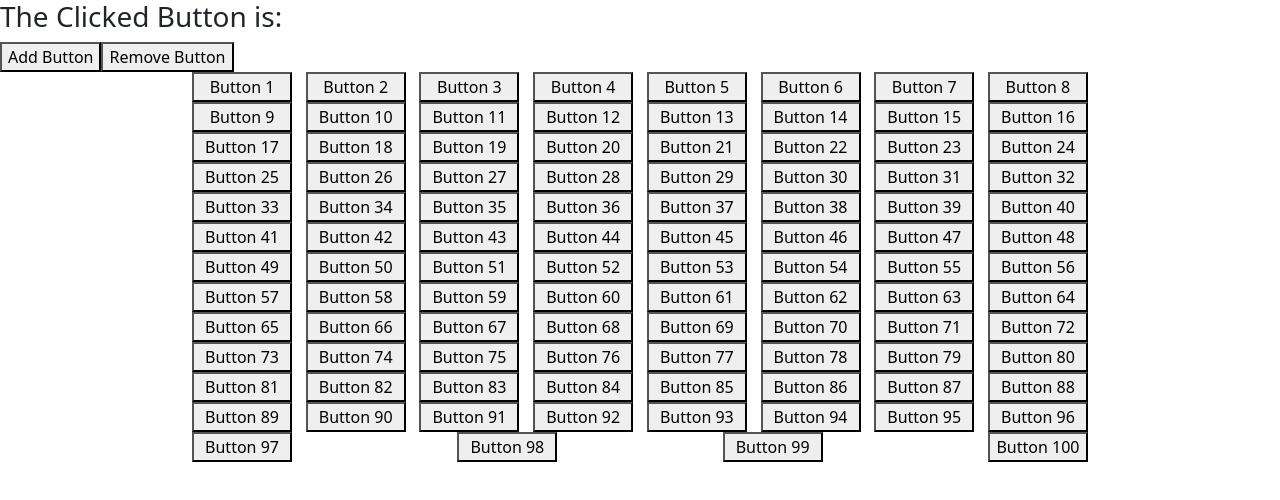
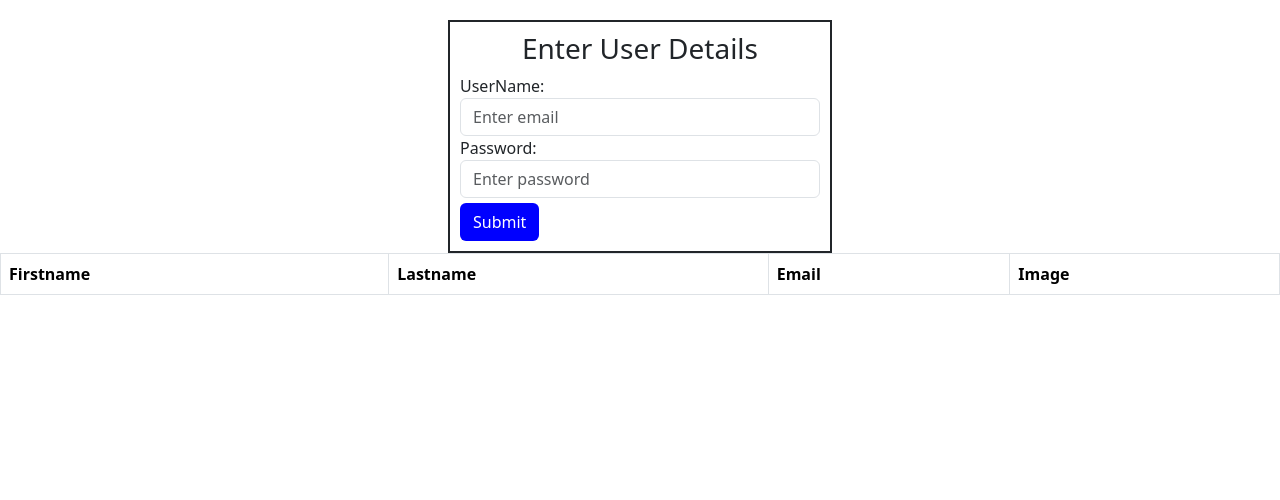
Before and after one commit to Amarpatel02/React-ViteProject1, a React (Vite) app: page / in a window 1280 px wide. Shown: the top 500 px of the page. Built offline with nearby package versions, Linux system fonts and the light colour scheme.

Commit message:
UncontrolledTask

```diff
--- a/src/App.jsx
+++ b/src/App.jsx
@@ -1,9 +1,9 @@
-import ButtonTask from "./Hooks/setState/buttonsTask"
+import UncontrolledInput from "./Hooks/useRef/uncontrolled"
 
 function Calling(){
 return(
    <>
-   <ButtonTask/>
+   <UncontrolledInput/>
    </>
 )
 }
--- /dev/null
+++ b/src/Hooks/useRef/uncontrolled.jsx
@@ -0,0 +1,132 @@
+import axios from "axios"
+import { useRef, useState } from "react"
+
+
+
+
+
+const UncontrolledInput =()=>{
+
+    let userName = useRef("")
+    let userPass = useRef("")
+
+    const [errors,setErrors]=useState("")
+    const[apiData,setApiData]=useState([])
+
+
+    const formSubmitFun = (event)=>{
+        event.preventDefault()
+
+        const enteredUsername = userName.current.value
+        const enteredUserpass = userPass.current.value
+
+      const ErrorsObj =  validadtionFun(enteredUsername,enteredUserpass)
+      console.log(ErrorsObj)
+
+      if(Object.keys(ErrorsObj).length>0){
+        setErrors(ErrorsObj)
+      }
+      else{
+        apiFunctionCall(enteredUsername,enteredUserpass)
+        console.log("else block")
+
+      }
+
+    }
+
+
+    const apiFunctionCall = async(name,pass)=>{
+      console.log("hello")
+        try{
+          const {data} = await axios.post("https://dummyjson.com/auth/login",{
+            "username":name,
+            "password":pass
+        })
+        setApiData([data])
+        }
+        catch(err){
+          console.log(err,"you have an error")
+        }
+
+        console.log(data)
+
+    }
+
+    const validadtionFun=(name,pass)=>{
+
+        const errorsObject ={
+
+        }
+        if(!name){
+            errorsObject.userError = "Please Enter the userName"
+        }
+        else if(name.length>15){
+            errorsObject.userError ="userName should be less than 15 Characters"
+        }
+
+        if(!pass){
+            errorsObject.passError = "Please Enter the Password"
+        }
+        else if(pass.length>15){
+            errorsObject.passError ="Password should be less than 15 Characters"
+        }
+        return errorsObject
+
+    }
+
+    return(
+      <>
+        <div style={{width:"30%",border:"2px solid",marginLeft:"35%", marginTop:"20px",padding:"10px"}}>
+          <h3 style={{textAlign:"center"}}>Enter User Details</h3>
+    <form onSubmit={formSubmitFun}>
+  <div className="form-group">
+    <label htmlFor="username">UserName:</label>
+    <input type="text"className="form-control"id="username"placeholder="Enter email"name="username" ref={userName}/>
+    <small style={{color:"red"}}>{errors?.userError}</small>
+  </div>
+  <div className="form-group">
+    <label htmlFor="pwd">Password:</label>
+    <input
+      type="password"className="form-control"id="pwd"placeholder="Enter password"name="pwd" ref={userPass}/>
+        <small style={{color:"red"}}>{errors?.passError}</small>
+  </div>
+  <button type="submit" className="btn btn-default" style={{backgroundColor:"blue",color:"white",marginTop:"5px"}}>
+    Submit
+  </button>
+</form>
+        </div>
+
+          <table className="table table-bordered">
+        <thead>
+          <tr>
+            <th>Firstname</th>
+            <th>Lastname</th>
+            <th>Email</th>
+            <th>Image</th>
+          </tr>
+        </thead>
+        <tbody>
+          {
+              apiData.map((each)=>{
+                return(
+                  <>
+                  <tr>
+                      <td>{each.firstName}</td>
+                      <td>{each.lastName}</td>
+                      <td>{each.email}</td>
+                      <td><img src={each.image} alt="" style={{height:"100px"}}/></td>
+                 </tr>
+                  </>
+                )
+              })
+          }
+
+        </tbody>
+      </table>
+
+        </>
+    )
+
+
+}
+export default UncontrolledInput
```
